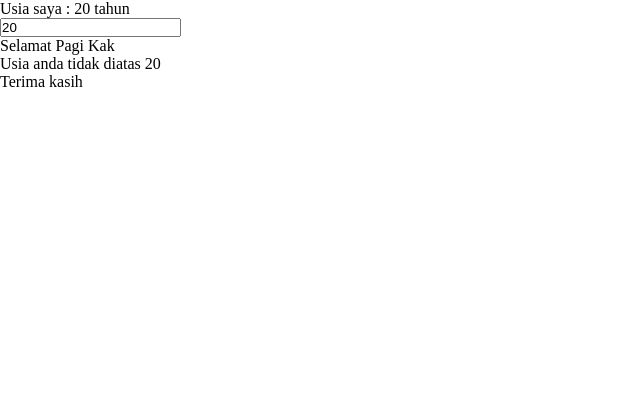
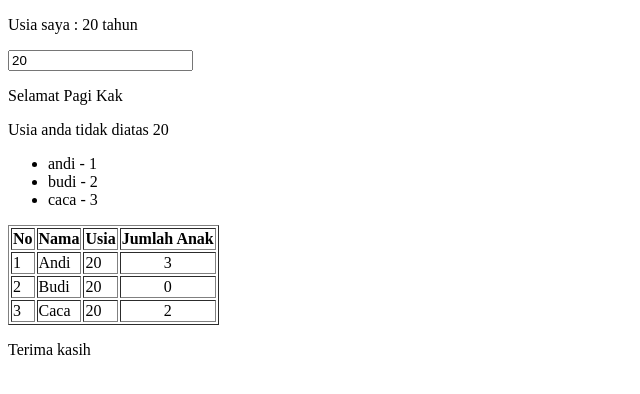
Before and after one commit to alfatta/vue-pertama, a Vue app: page / in a window 1280 px wide. Shown: the top 394 px of the page, without its empty margins (0-640 px from the left). Built offline with nearby package versions, Linux system fonts and the light colour scheme.

Commit message:
day 2 : looping

```diff
--- a/src/App.vue
+++ b/src/App.vue
@@ -12,6 +12,29 @@
     <p>Usia anda tidak diatas 20</p>
   </template>
 
+  <ul>
+    <li v-for="(pegawai, i) in listPegawai">{{ pegawai }} - {{ i + 1 }}</li>
+  </ul>
+
+  <table border="1">
+    <thead>
+      <tr>
+        <th>No</th>
+        <th>Nama</th>
+        <th>Usia</th>
+        <th>Jumlah Anak</th>
+      </tr>
+    </thead>
+    <tbody>
+      <tr v-for="(pegawai, i) in listPegawaiAdv">
+        <td>{{ i + 1 }}</td>
+        <td>{{ pegawai.nama }}</td>
+        <td>{{ pegawai.usia }}</td>
+        <td align="center">{{ pegawai.jmlAnak }}</td>
+      </tr>
+    </tbody>
+  </table>
+
   <p>Terima kasih</p>
 </template>
 
@@ -19,6 +42,12 @@
 export default {
   data() {
     return {
+      listPegawai: ["andi", "budi", "caca"],
+      listPegawaiAdv: [
+        { nama: "Andi", usia: 20, jmlAnak: 3 },
+        { nama: "Budi", usia: 20, jmlAnak: 0 },
+        { nama: "Caca", usia: 20, jmlAnak: 2 },
+      ],
       usia: 20,
     };
   },
--- a/src/assets/main.css
+++ b/src/assets/main.css
@@ -1,6 +1,6 @@
 body,
 body * {
-  margin: 0;
-  padding: 0;
+  /* margin: 0;
+  padding: 0; */
   box-sizing: border-box;
 }
```
